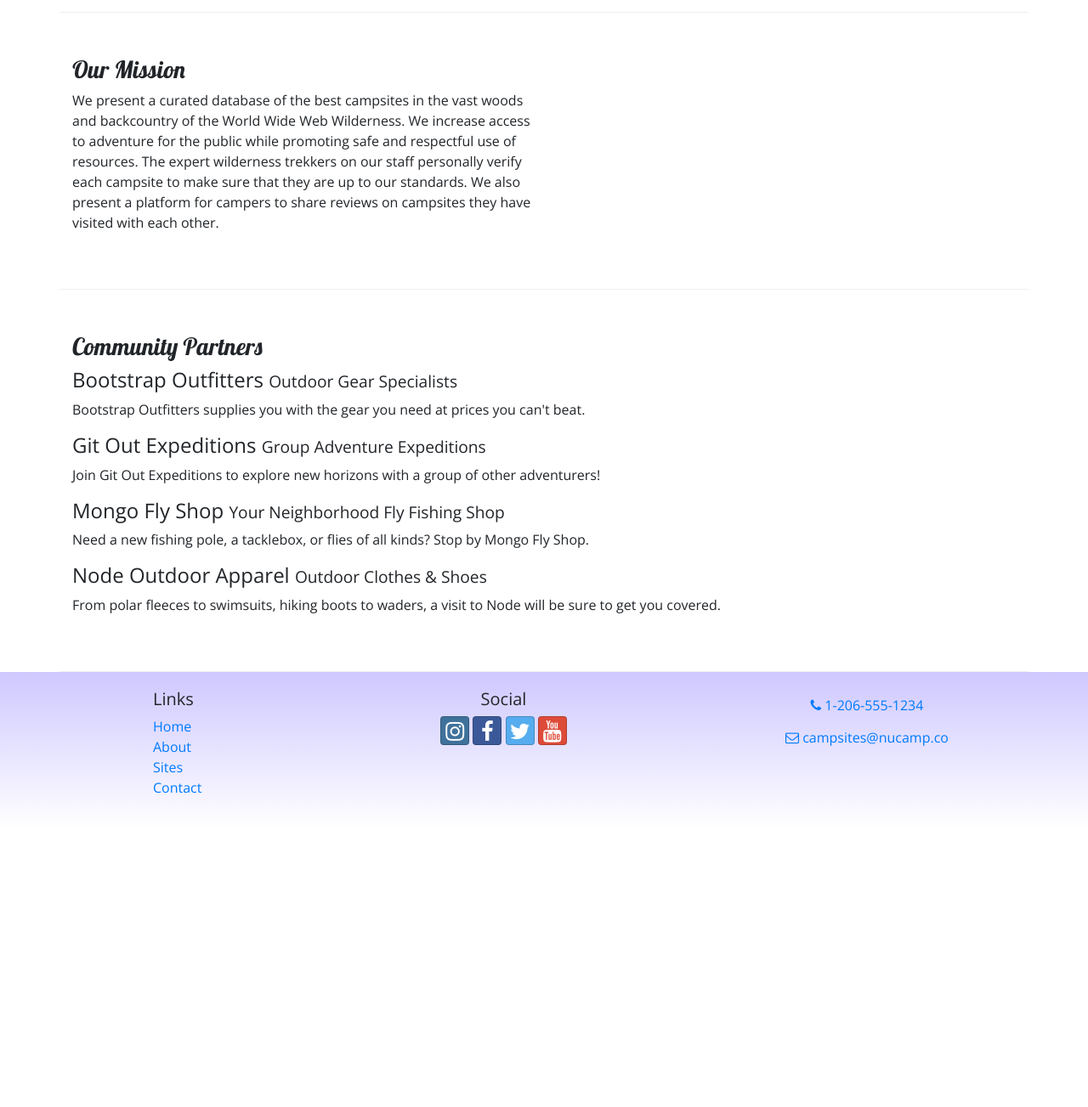
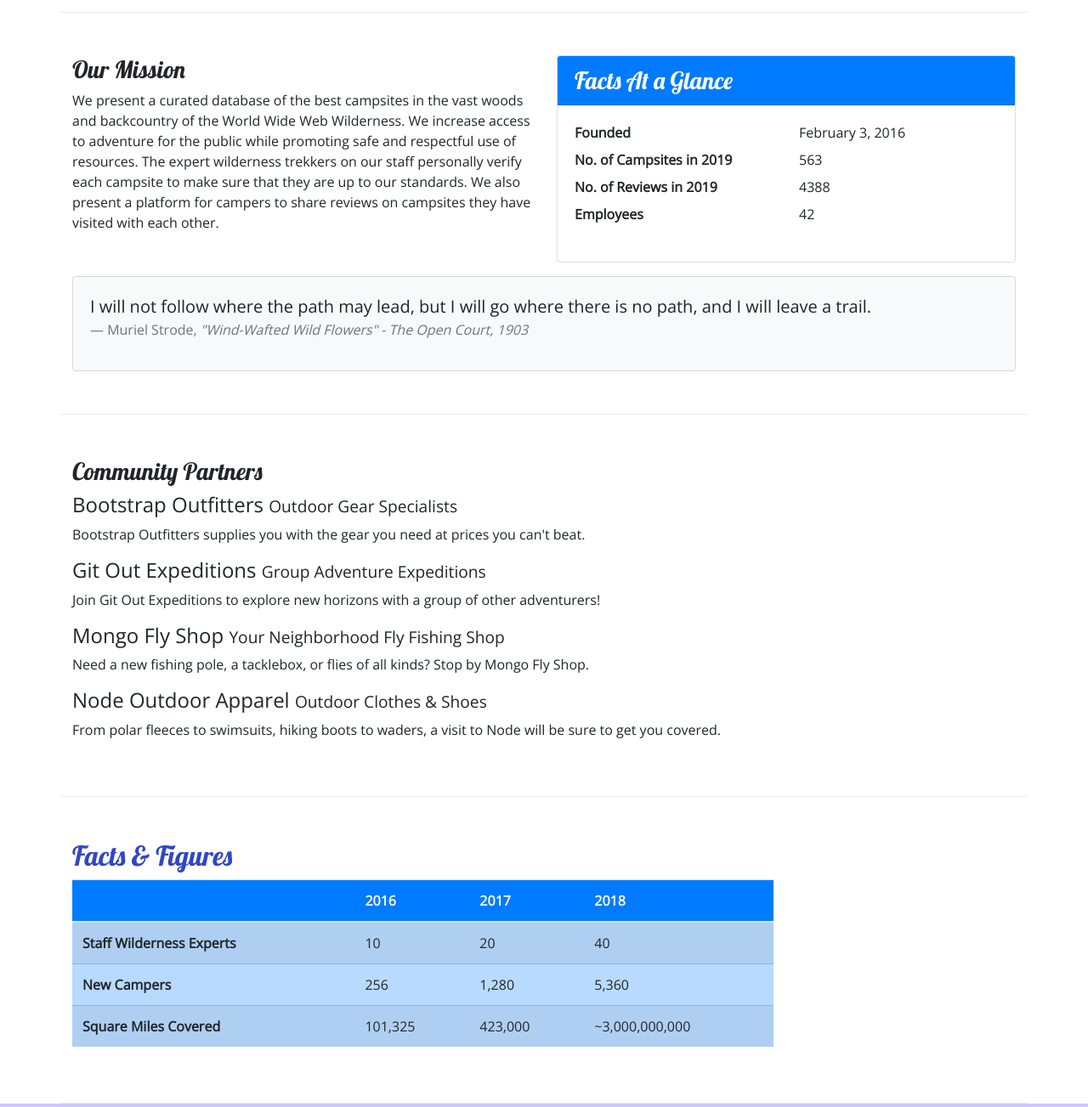
Before and after one commit to Crafted-by-Courtney/nucampsite, a website: page aboutus.html in a window 1280 px wide. Shown: the part 440-1743 px from the top of the page at 85% size. Before the commit the page ends 1415 px from the top, so only its background shows below. Drawn offline with nearby package versions, Linux system fonts and the light colour scheme.

Commit message:
Tables and Cards.

```diff
--- a/aboutus.html
+++ b/aboutus.html
@@ -63,6 +63,35 @@
                 <h3>Our Mission</h3>
                 <p>We present a curated database of the best campsites in the vast woods and backcountry of the World Wide Web Wilderness. We increase access to adventure for the public while promoting safe and respectful use of resources. The expert wilderness trekkers on our staff personally verify each campsite to make sure that they are up to our standards. We also present a platform for campers to share reviews on campsites they have visited with each other.</p>
             </div>
+            <div class="col-sm-6">
+                <div class="card">
+                    <h3 class="card-header bg-primary text-white">Facts At a Glance</h3>
+                    <div class="card-body">
+                        <dl class="row">
+                            <dt class="col-6">Founded</dt>
+                            <dd class="col-6">February 3, 2016</dd>
+                            <dt class="col-6">No. of Campsites in 2019</dt>
+                            <dd class="col-6">563</dd>
+                            <dt class="col-6">No. of Reviews in 2019</dt>
+                            <dd class="col-6">4388</dd>
+                            <dt class="col-6">Employees</dt>
+                            <dd class="col-6">42</dd>
+                        </dl>
+                    </div>
+                </div>
+            </div>
+            <div class="col">
+                <div class="card bg-light mt-3">
+                    <blockquote class="blockquote card-body">
+                        <p class="mb-0">I will not follow where the path may lead, but I will go where there is no path, and I will leave a trail.</p>
+                        <footer class="blockquote-footer">Muriel Strode,
+                            <cite title="Source Title">"Wind-Wafted Wild Flowers" -
+                                The Open Court, 1903
+                            </cite>
+                        </footer>
+                    </blockquote>
+                </div>
+            </div>
         </div>
 
         <div class="row row-content">
@@ -78,9 +107,47 @@
                 <p class="d-none d-sm-block">From polar fleeces to swimsuits, hiking boots to waders, a visit to Node will be sure to get you covered.</p>
             </div>
         </div>
+
+        <div class="row row-content">
+            <div class="col-sm-9">
+                <h2>Facts &amp; Figures</h2>
+                <div class="table-responsive">
+                    <table class="table table-striped">
+                        <thead>
+                            <tr class="bg-primary text-light">
+                                <th></th>
+                                <th>2016</th>
+                                <th>2017</th>
+                                <th>2018</th>
+                            </tr>
+                        </thead>
+                        <tbody class="table-primary">
+                            <tr>
+                                <th>Staff Wilderness Experts</th>
+                                <td>10</td>
+                                <td>20</td>
+                                <td>40</td>
+                            </tr>
+                            <tr>
+                                <th>New Campers</th>
+                                <td>256</td>
+                                <td>1,280</td>
+                                <td>5,360</td>
+                            </tr>
+                            <tr>
+                                <th>Square Miles Covered</th>
+                                <td>101,325</td>
+                                <td>423,000</td>
+                                <td>~3,000,000,000</td>
+                            </tr>
+                        </tbody>
+                    </table>
+                </div>
+            </div>
+       </div>
     </div>
 
-    <footer>
+    <footer class="site-footer">
         <div class="container">
             <div class="row">
                 <div class="col-4 col-sm-2 offset-1">
--- a/css/styles.css
+++ b/css/styles.css
@@ -14,7 +14,7 @@ header h2 {
     color: #CEC8FF;
 }
 
-footer {
+.site-footer {
     background-image: linear-gradient(#CEC8FF, white);
     padding: 20px 0;
 }
```
Also changed, not shown: contactus.html (+2 -2 lines), index.html (+1 -1 lines).
